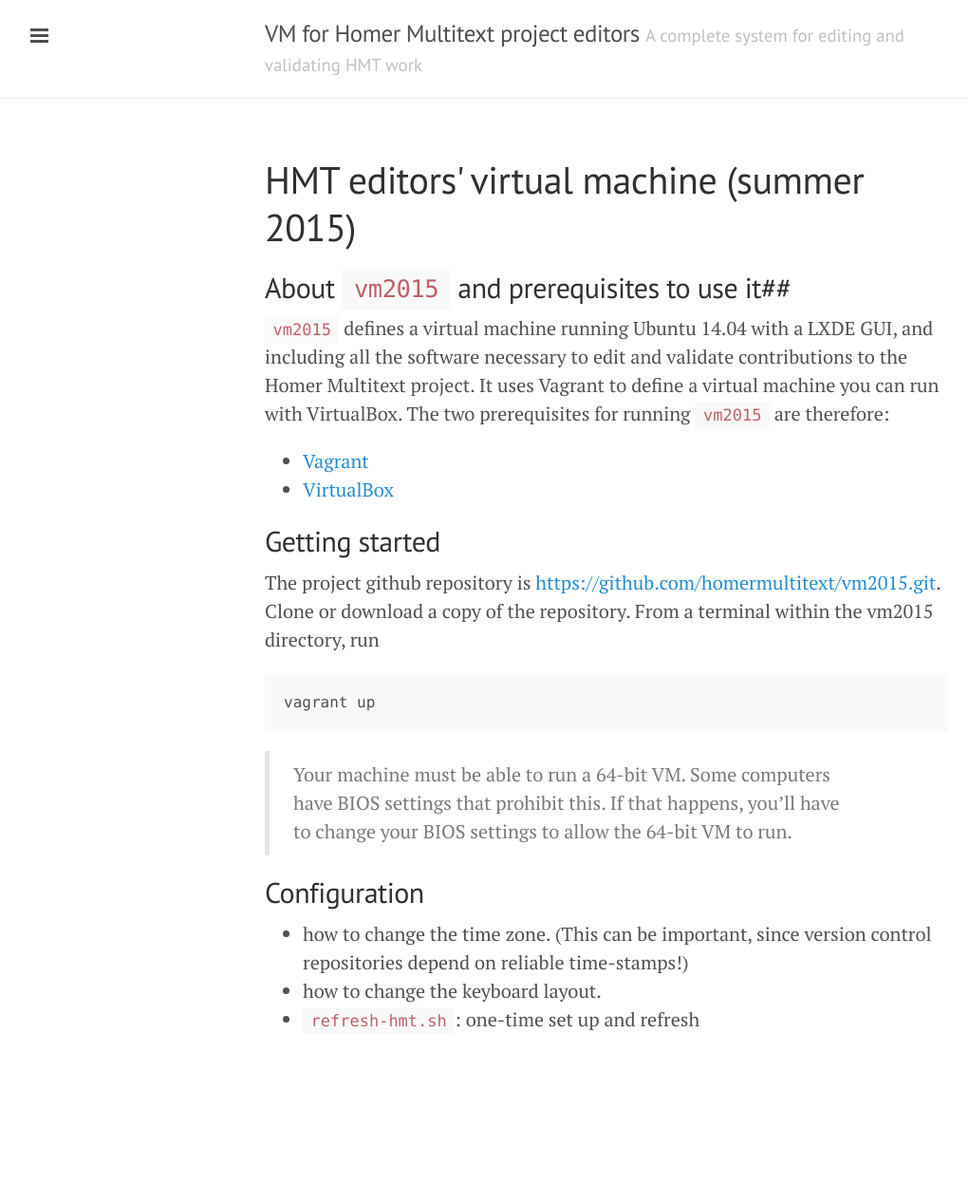
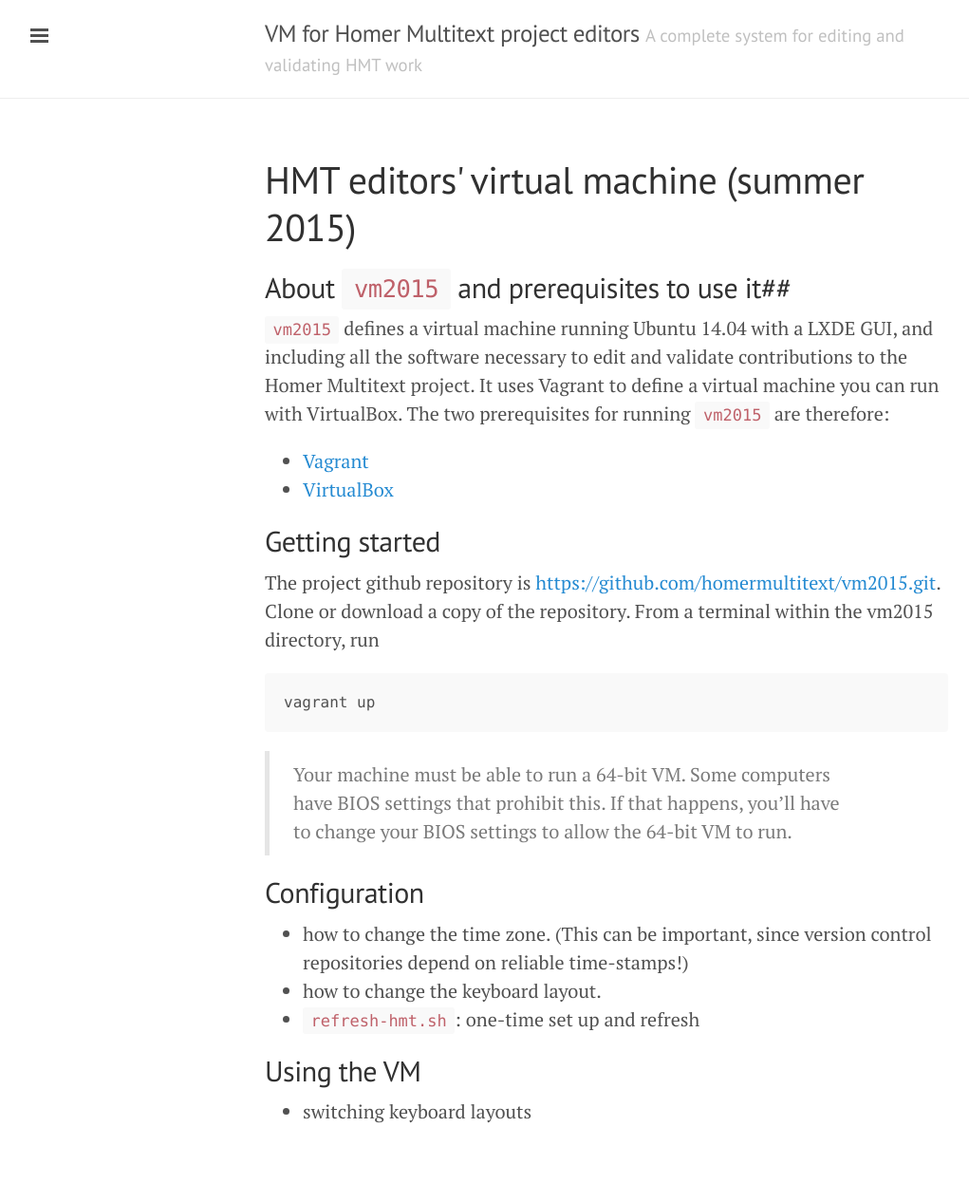
Before and after one commit to homermultitext/editors-vm, a Jekyll site: the page built from index.md, in a window 1280 px wide. Shown: the whole page at 95% size, without its empty margins (1-1022 px from the left). Built offline with Jekyll 4.4.1, drawn with Linux system fonts in a browser that asks for light colours; Markdown is read by kramdown in place of the engine named in the settings; before the commit the page ends 1169 px from its top, so only the background shows below that.

Commit message:
Add note on keyboard layout

```diff
--- a/index.md
+++ b/index.md
@@ -28,3 +28,9 @@
 - how to change the time zone.  (This can be important, since version control repositories depend on reliable time-stamps!)
 - how to change the keyboard layout.
 - `refresh-hmt.sh`: one-time set up and refresh
+
+
+
+## Using the VM ##
+
+- switching keyboard layouts
```
